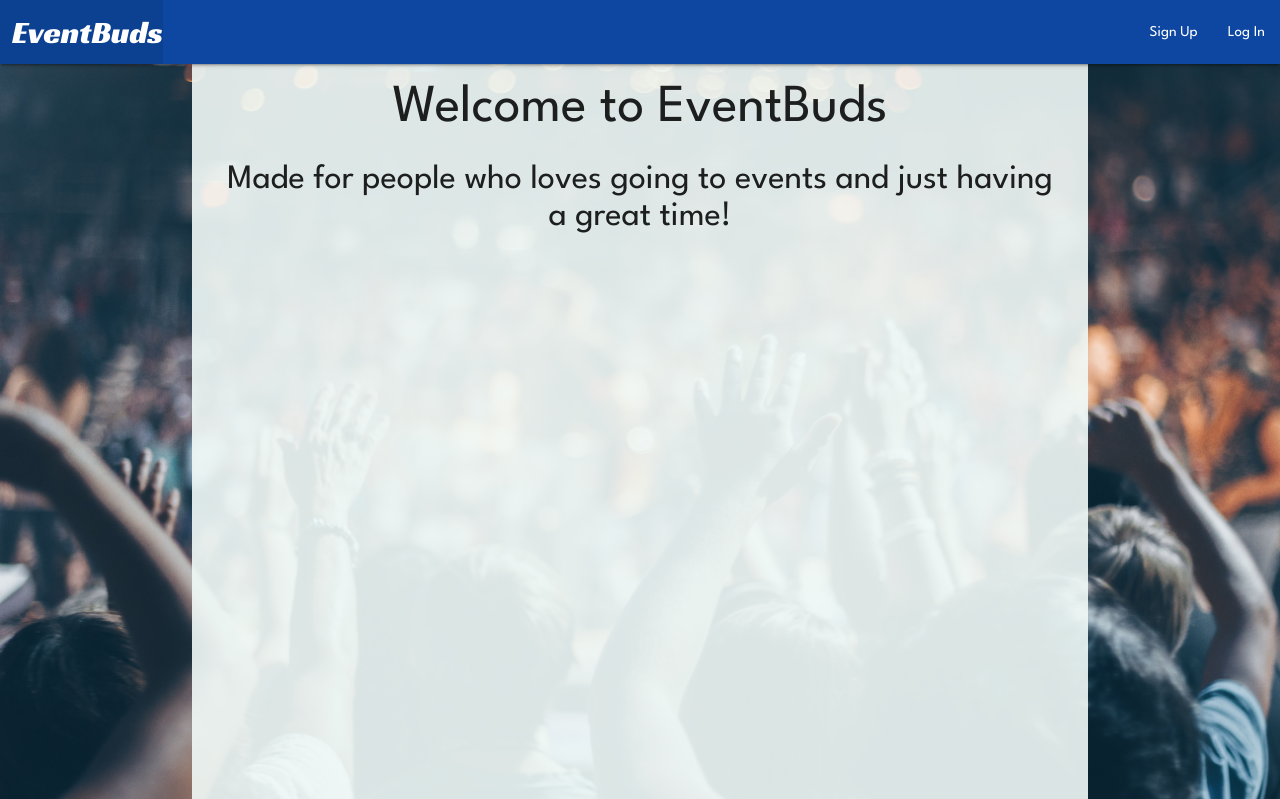
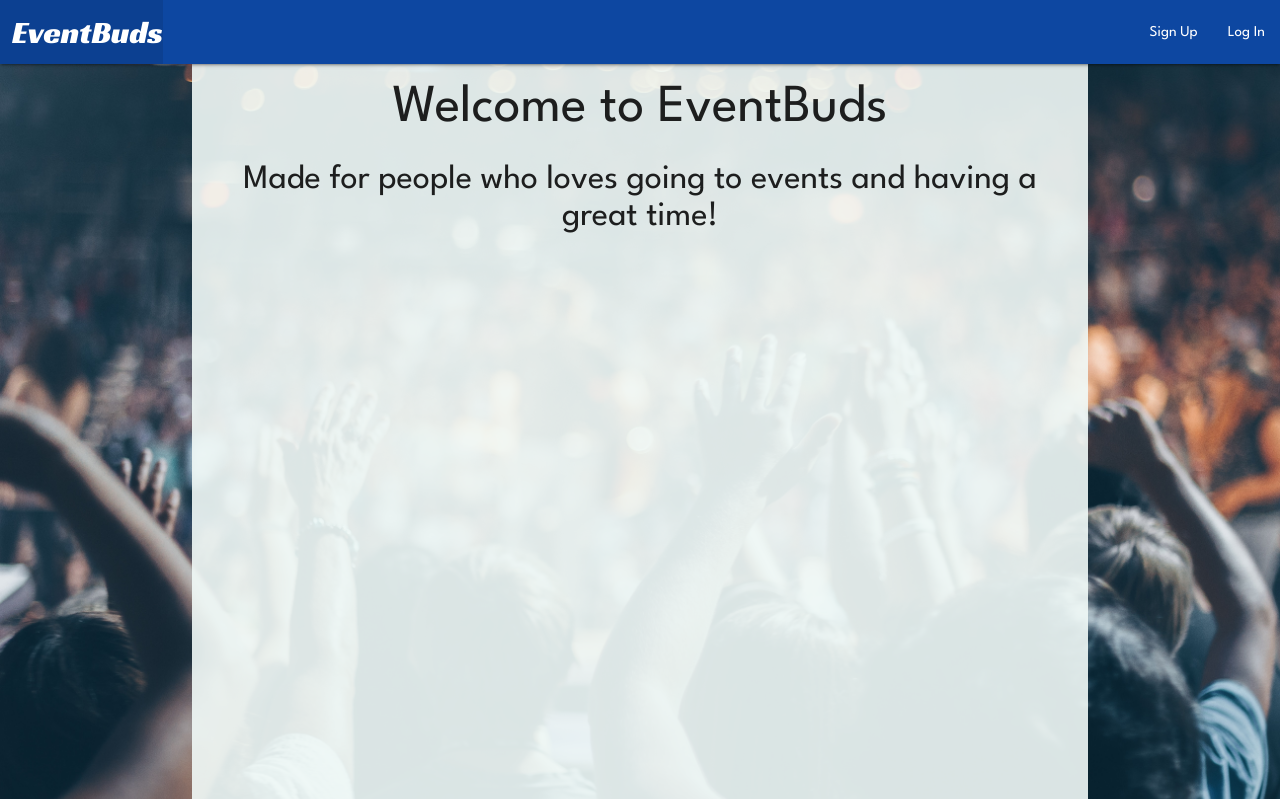
Before and after one commit to diggy63/eventbuds, a Django app: page / in a window 1280 px wide. Shown: the top 799 px of the page. Run offline with Django 4.2, Linux system fonts and the light colour scheme; some libraries are stand-ins or nearby versions.

Commit message:
landing page udpated

```diff
--- a/main_app/templates/index.html
+++ b/main_app/templates/index.html
@@ -2,6 +2,6 @@
 {% block content %}
 
     <h2 class="margintopvh center">Welcome to EventBuds</h2>
-    <h4 class="center">Made for people who loves going to events and just having a great time!</h4>
+    <h4 class="center">Made for people who loves going to events and having a great time!</h4>
 
 {% endblock %}
```
